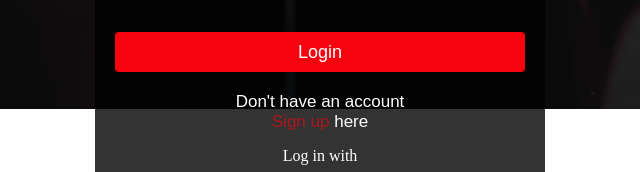
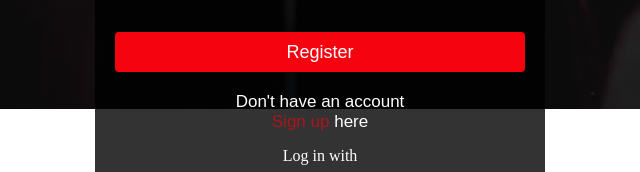
Before and after one commit to lhynzbhernsrevilla/Revilla-Lhynz-Bhern-form.github.io, a plain HTML site: page login.html in a window 1280 px wide. Shown: the part 691-863 px from the top of the page, 320-960 px from the left. Drawn offline with nearby package versions, Linux system fonts and the light colour scheme; a web font is replaced by a local one.

Commit message:
Update login.html

```diff
--- a/login.html
+++ b/login.html
@@ -61,7 +61,7 @@
         <option value="50000-100000">₱50,000 - ₱100,000</option>
         <option value="100001+">More than ₱100,000</option>
     </select>
-      <button class="btnn gunshot" onclick="validateAndProceed()">Login</button>
+      <button class="btnn gunshot" onclick="validateAndProceed()">Register</button>
 
 
       <script>
```
